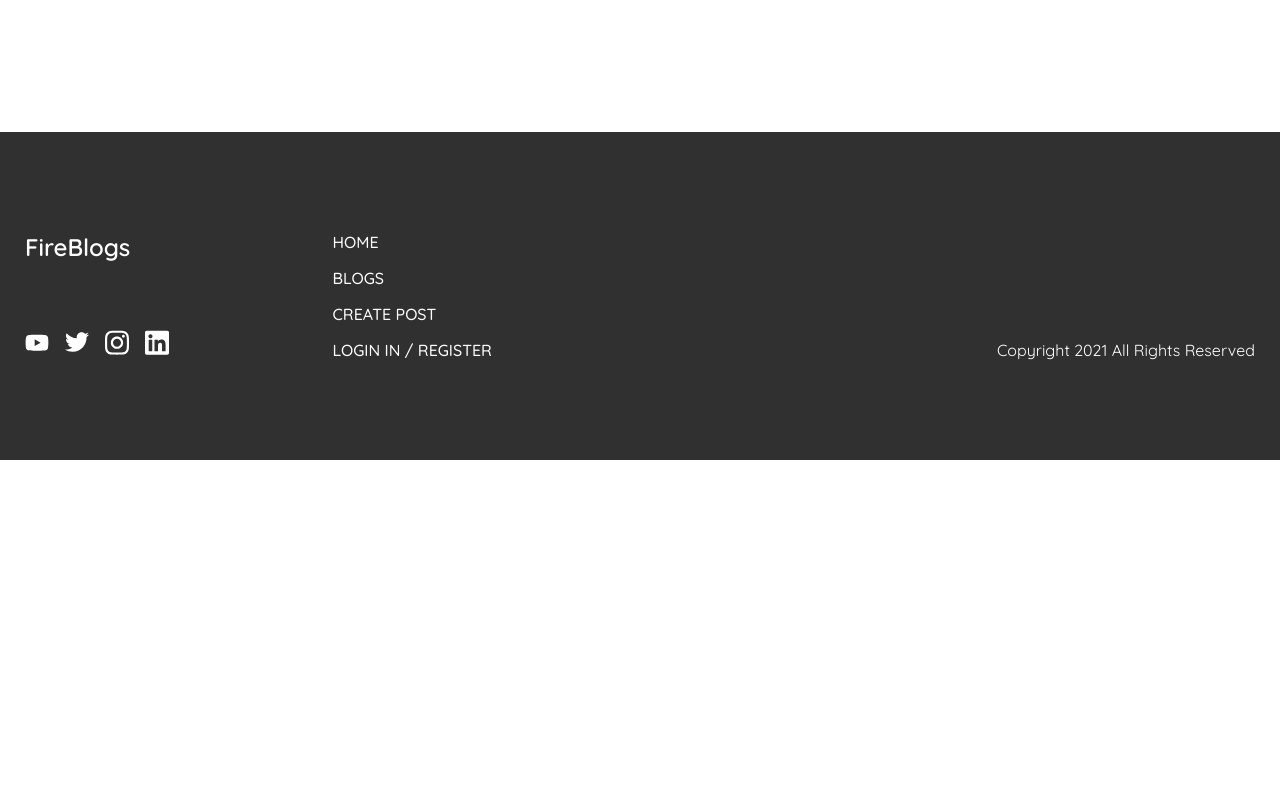
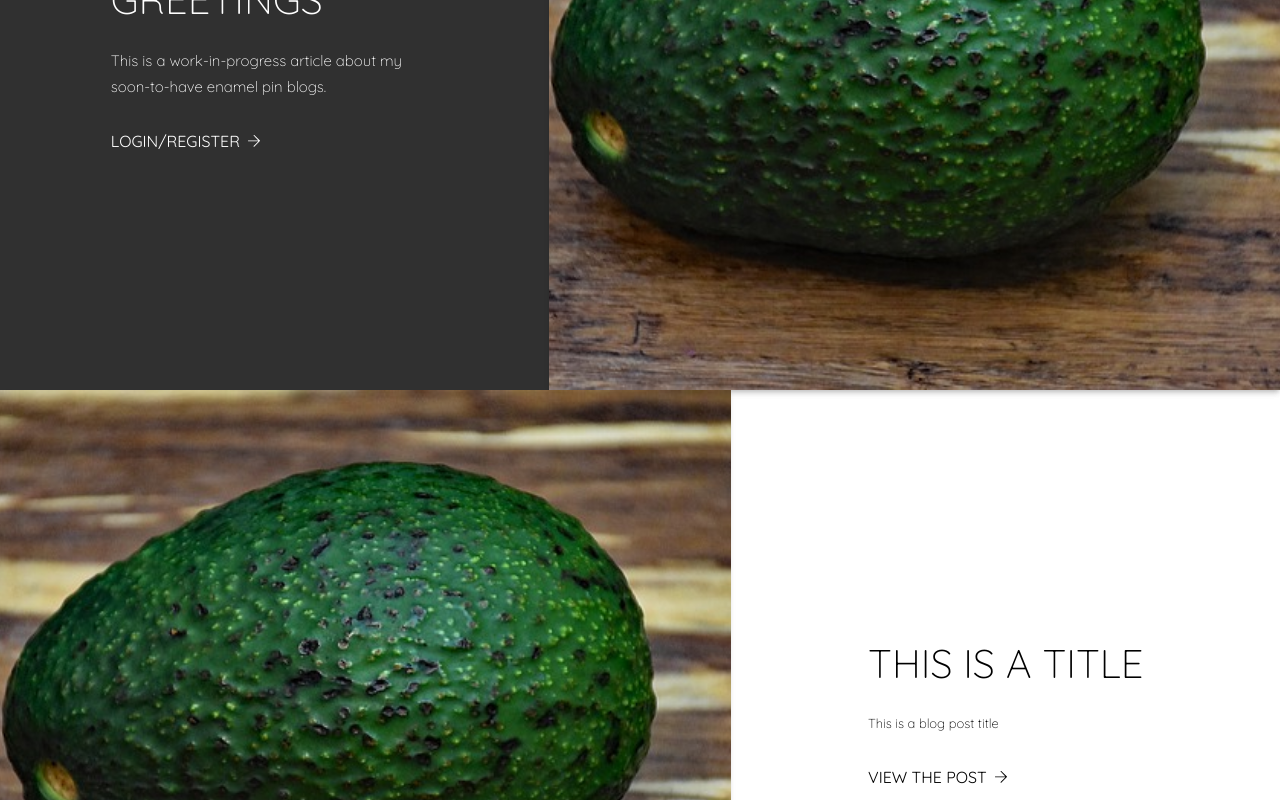
Before and after one commit to Luismrtz/Enamel-Pins-Blog, a Vue app: page / in a window 1280 px wide. Shown: the part 340-1140 px from the top of the page. Before the commit the page ends 800 px from the top, so only its background shows below. Built offline with nearby package versions, Linux system fonts and the light colour scheme; what vue2-editor would draw is missing.

Commit message:
added css content for home page

```diff
--- a/src/App.vue
+++ b/src/App.vue
@@ -50,4 +50,87 @@ export default {
 .link-light {
   color: #fff;
 }
+.arrow {
+  margin-left: 8px;
+  width: 12px;
+  path {
+    fill: #000;
+  }
+}
+.arrow-light {
+  path {
+    fill: #fff;
+  }
+}
+button,
+.router-button {
+  transition: 500ms ease all;
+  cursor: pointer;
+  margin-top: 24px;
+  padding: 12px 24px;
+  background-color: #303030;
+  color: #fff;
+  border-radius: 20px;
+  border: none;
+  text-transform: uppercase;
+  &:focus {
+    outline: none;
+  }
+  &:hover {
+    background-color: rgba(48, 48, 48, 0.7);
+  }
+}
+.button-ghost {
+  color: #000;
+  padding: 0;
+  border-radius: 0;
+  margin-top: 50px;
+  font-size: 15px;
+  font-weight: 500;
+  background-color: transparent;
+  @media (min-width: 700px) {
+    margin-top: 0;
+    margin-left: auto;
+  }
+  i {
+    margin-left: 8px;
+  }
+}
+.button-light {
+  background-color: transparent;
+  border: 2px solid #fff;
+  color: #fff;
+}
+.button-inactive {
+  pointer-events: none !important;
+  cursor: none !important;
+  background-color: rgba(128, 128, 128, 0.5) !important;
+}
+.error {
+  text-align: center;
+  font-size: 12px;
+  color: red;
+}
+.blog-card-wrap {
+  position: relative;
+  padding: 80px 16px;
+  background-color: #f1f1f1;
+  @media (min-width: 500px) {
+    padding: 100px 16px;
+  }
+  .blog-cards {
+    display: grid;
+    gap: 32px;
+    grid-template-columns: 1fr;
+    @media (min-width: 500px) {
+      grid-template-columns: repeat(2, 1fr);
+    }
+    @media (min-width: 900px) {
+      grid-template-columns: repeat(3, 1fr);
+    }
+    @media (min-width: 1200px) {
+      grid-template-columns: repeat(4, 1fr);
+    }
+  }
+}
 </style>
--- /dev/null
+++ b/src/components/BlogPost.vue
@@ -0,0 +1,139 @@
+<template>
+  <div class="blog-wrapper no-user">
+      <div class="blog-content">
+          <div>
+            <h2 v-if="post.welcomeScreen"> {{post.title}}</h2>
+            <h2 v-else>{{post.title}} </h2>
+            <p v-if="post.welcomeScreen">{{post.blogPost}}</p>
+            <p class="content-preview" v-else>{{post.blogHTML}}</p>
+            <router-link class="link link-light" v-if="post.welcomeScreen" to="#">
+                Login/Register <Arrow class="arrow arrow-light" />
+            </router-link>
+            <router-link class="link" v-else to="#">
+                View The Post <Arrow class="arrow" />
+            </router-link>
+          </div>
+
+      </div>
+      <div class="blog-photo">
+          <img v-if="post.welcomeScreen" :src="require(`../assets/blogPhotos/${post.photo}.jpg`)" alt="">
+          <img v-else :src="require(`../assets/blogPhotos/${post.blogCoverPhoto}.jpg`)" alt="">
+      </div>
+  </div>
+</template>
+
+
+
+<script>
+import Arrow from '../assets/Icons/arrow-right-light.svg';
+export default {
+    name: "blogPost",
+    props: ["post"],
+    components: {
+        Arrow
+    }
+}
+</script>
+<style lang="scss" scoped>
+.blog-wrapper {
+  display: flex;
+  flex-direction: column;
+  box-shadow: 0 4px 6px -1px rgba(0, 0, 0, 0.1), 0 2px 4px -1px rgba(0, 0, 0, 0.06);
+  @media (min-width: 700px) {
+    min-height: 650px;
+    max-height: 650px;
+    flex-direction: row;
+  }
+  .blog-content {
+    display: flex;
+    flex-direction: column;
+    justify-content: center;
+    align-items: center;
+    flex: 4;
+    order: 2;
+    @media (min-width: 700px) {
+      order: 1;
+    }
+    @media (min-width: 800px) {
+      flex: 3;
+    }
+    div {
+      max-width: 375px;
+      padding: 72px 24px;
+      @media (min-width: 700px) {
+        padding: 0 24px;
+      }
+      h2 {
+        font-size: 32px;
+        font-weight: 300;
+        text-transform: uppercase;
+        margin-bottom: 24px;
+        @media (min-width: 700px) {
+          font-size: 40px;
+        }
+      }
+      p {
+        font-size: 15px;
+        font-weight: 300;
+        line-height: 1.7;
+      }
+      .content-preview {
+        font-size: 13px;
+        max-height: 24px;
+        width: 250px;
+        white-space: nowrap;
+        overflow: hidden;
+        text-overflow: ellipsis;
+      }
+      .link {
+        display: inline-flex;
+        align-items: center;
+        margin-top: 32px;
+        padding-bottom: 4px;
+        border-bottom: 1px solid transparent;
+        transition: 0.5s ease-in all;
+        &:hover {
+          border-bottom-color: #303030;
+        }
+      }
+      .link-light {
+        &:hover {
+          border-bottom-color: #ffff;
+        }
+      }
+    }
+  }
+  .blog-photo {
+    order: 1;
+    flex: 3;
+    box-shadow: 0 4px 6px -1px rgba(0, 0, 0, 0.1), 0 2px 4px -1px rgba(0, 0, 0, 0.06);
+    @media (min-width: 700px) {
+      order: 2;
+    }
+    @media (min-width: 800px) {
+      flex: 4;
+    }
+    img {
+      display: block;
+      width: 100%;
+      height: 100%;
+      object-fit: cover;
+
+    }
+  }
+  &:nth-child(even) {
+    .blog-content {
+      order: 2;
+    }
+    .blog-photo {
+      order: 1;
+    }
+  }
+}
+.no-user:first-child {
+  .blog-content {
+    background-color: #303030;
+    color: #fff;
+  }
+}
+</style>
--- a/src/views/Home.vue
+++ b/src/views/Home.vue
@@ -1,16 +1,85 @@
 <template>
   <div class="home">
-
+     <!--//? $emitting  from BlogPost -> HOME. [ex. similar to prop drilling func methods to get a response(as an argument), but starting from half way mark ]  refer to /ninja-tut-proj-2 &&  /simple-youtube-clone-hooks-->
+             <!-- |  vs  |   -->
+     <!--//? making these reusable by passing DOWN props FROM HOME -> BlogPost [ex. passing to banners] -->
+    <BlogPost :post="welcomeScreen"/>
+    <BlogPost :post="post" v-for="(post, index) in sampleBlogPost" :key="index" />
   </div>
 </template>
 
 <script>
 // @ is an alias to /src
+import BlogPost from '../components/BlogPost.vue'
 
 export default {
   name: 'Home',
-  components: {
+  components: { BlogPost},
+    data() {
+      return {
+        welcomeScreen: {
+          title: "GREETINGS",
+          blogPost:
+          "This is a work-in-progress article about my soon-to-have enamel pin blogs.  ",
+          welcomeScreen: true,
+          photo: "avocado"
+        },
+        sampleBlogPost: [
+          {
+            title: "this is a TITLE",
+            blogHTML: "This is a blog post title",
+            blogCoverPhoto: "avocado",
+          },
+          {
+            title: "this is a TITLE 2",
+            blogHTML: "This is a blog post title 2",
+            blogCoverPhoto: "salmon",
+          },
+        ],
 
+      };
+    }
+}
+</script>
+
+<style lang="scss" scoped>
+.blog-card-wrap {
+  h3 {
+    font-weight: 300;
+    font-size: 28px;
+    margin-bottom: 32px;
   }
 }
-</script>
+.updates {
+  .container {
+    padding: 100px 25px;
+    display: flex;
+    flex-direction: column;
+    align-items: center;
+    @media (min-width: 800px) {
+      padding: 125px 25px;
+      flex-direction: row;
+    }
+    .router-button {
+      display: flex;
+      font-size: 14px;
+      text-decoration: none;
+      @media (min-width: 800px) {
+        margin-left: auto;
+      }
+    }
+    h2 {
+      font-weight: 300;
+      font-size: 32px;
+      max-width: 425px;
+      width: 100%;
+      text-align: center;
+      text-transform: uppercase;
+      @media (min-width: 800px) {
+        text-align: initial;
+        font-size: 40px;
+      }
+    }
+  }
+}
+</style>
```
Also changed, not shown: src/assets/blogPhotos/avocado.jpg (renamed from src/assets/blogPhotos/avocado-4360029_640.jpg), src/assets/blogPhotos/salmon.jpg (renamed from src/assets/blogPhotos/salmon-518032_640.jpg).
